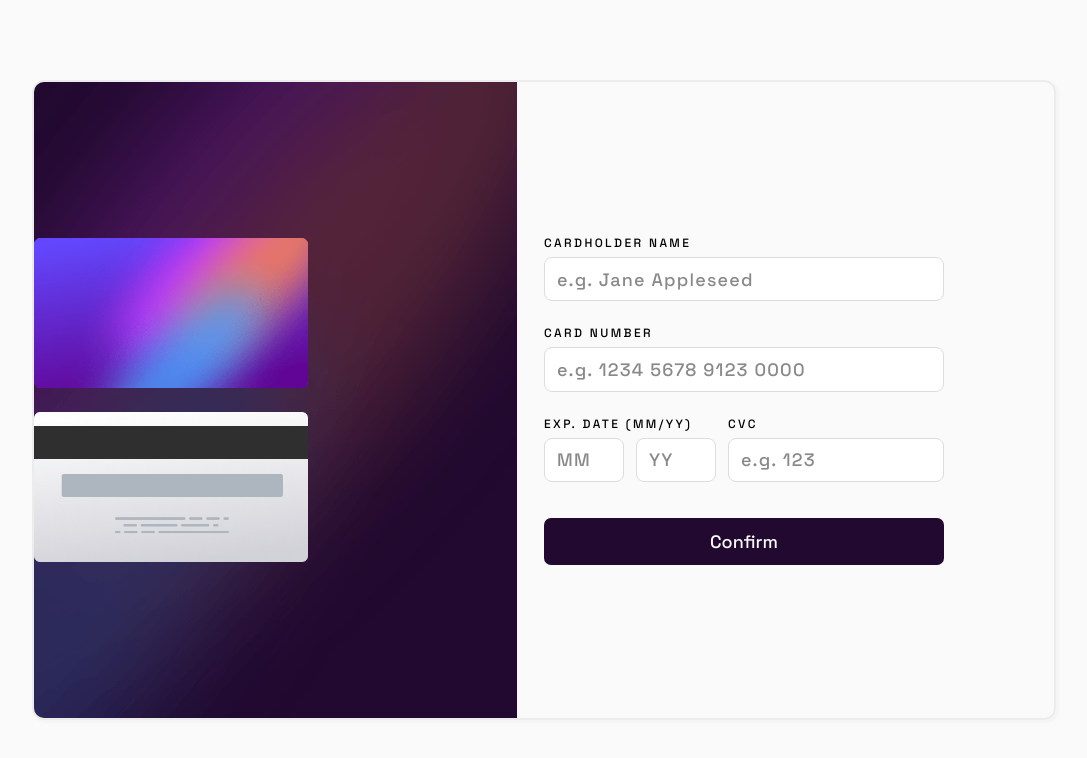
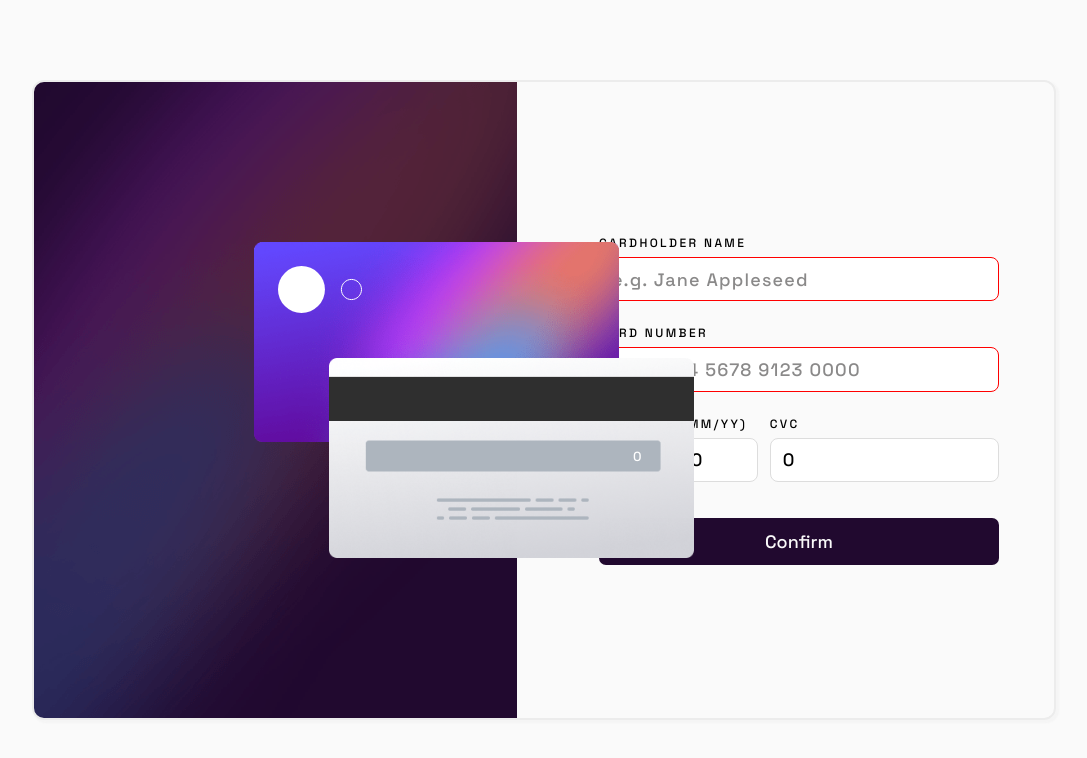
Before and after one commit to alejoelconejo/interactive-card, a React (Vite) app: page / in a window 1280 px wide. Shown: the top 758 px of the page, without its empty margins (96-1183 px from the left). Built offline with nearby package versions, Linux system fonts and the light colour scheme.

Commit message:
Add form rendering on card

```diff
--- a/src/App.tsx
+++ b/src/App.tsx
@@ -1,64 +1,30 @@
+import { useState } from 'react'
+import { creditCard } from './types'
+
+import FormCredit from './components/Form'
+import Cards from './components/Cards'
+
 const App = () => {
+  const [creditForm, setCreditForm] = useState<creditCard>({
+    name: '',
+    number: '',
+    month: 0,
+    year: 0,
+    cvc: 0,
+  })
+
+  const handleChange = (event: React.ChangeEvent<HTMLInputElement>) => {
+    const { name, value } = event.target
+    setCreditForm((prevCreditForm) => {
+      return { ...prevCreditForm, [name]: value }
+    })
+  }
+
+  console.log(creditForm)
   return (
     <main>
-      <section className='cards-section'>
-        <article className='card card-front'></article>
-        <article className='card card-back'></article>
-      </section>
-      <section className='form-section'>
-        <form>
-          <label>
-            Cardholder name
-            <input
-              placeholder='e.g. Jane Appleseed'
-              name='name'
-              type={'text'}
-            />
-          </label>
-          <label>
-            Card number
-            <input
-              placeholder='e.g. 1234 5678 9123 0000'
-              name='card-number'
-              type={'text'}
-              inputMode='numeric'
-            />
-          </label>
-          <div className='form-horizontal'>
-            <label>
-              Exp. Date (MM/YY)
-              <div className='inputs-date'>
-                <input
-                  className='input-date'
-                  name='exp-month'
-                  placeholder='MM'
-                  type={'text'}
-                  inputMode='numeric'
-                />
-                <input
-                  className='input-date'
-                  name='exp-year'
-                  placeholder='YY'
-                  type={'text'}
-                  inputMode='numeric'
-                />
-              </div>
-            </label>
-            <label>
-              CVC
-              <input
-                className='input-cvc'
-                name='cvc'
-                placeholder='e.g. 123'
-                type={'text'}
-                inputMode='numeric'
-              />
-            </label>
-          </div>
-
-          <button>Confirm</button>
-        </form>
-      </section>
+      <Cards creditForm={creditForm} />
+      <FormCredit creditForm={creditForm} handleChange={handleChange} />
     </main>
   )
 }
--- /dev/null
+++ b/src/components/Cards.tsx
@@ -0,0 +1,26 @@
+import CardLogo from '../assets/card-logo.svg'
+import { creditCard } from '../types'
+
+const Cards = ({ creditForm }: { creditForm: creditCard }) => {
+  return (
+    <section className='cards-section'>
+      <picture className='card card-front'>
+        <header>
+          <img src={CardLogo} />
+        </header>
+        <p>{creditForm.number}</p>
+        <footer>
+          <h3>{creditForm.name}</h3>
+          <span>
+            {creditForm.month}/{creditForm.year}
+          </span>
+        </footer>
+      </picture>
+      <picture className='card card-back'>
+        <p>{creditForm.cvc}</p>
+      </picture>
+    </section>
+  )
+}
+
+export default Cards
--- /dev/null
+++ b/src/components/Form.tsx
@@ -0,0 +1,84 @@
+import { creditCard } from '../types'
+
+const FormCredit = ({
+  creditForm,
+  handleChange,
+}: {
+  creditForm: creditCard
+  handleChange: React.ChangeEventHandler<HTMLInputElement>
+}) => {
+  return (
+    <section className='form-section'>
+      <form>
+        <label>
+          Cardholder name
+          <input
+            placeholder='e.g. Jane Appleseed'
+            name='name'
+            type={'text'}
+            value={creditForm.name}
+            onChange={handleChange}
+            required
+          />
+        </label>
+        <label>
+          Card number
+          <input
+            placeholder='e.g. 1234 5678 9123 0000'
+            name='number'
+            type={'text'}
+            inputMode='numeric'
+            value={creditForm.number}
+            pattern='[A-Za-z0-9]{4}\s[A-Za-z0-9]{4}\s[A-Za-z0-9]{4}\s[A-Za-z0-9]{4}'
+            onChange={handleChange}
+            required
+          />
+        </label>
+        <div className='form-horizontal'>
+          <label>
+            Exp. Date (MM/YY)
+            <div className='inputs-date'>
+              <input
+                className='input-month'
+                name='month'
+                placeholder='MM'
+                type={'number'}
+                min={'1'}
+                max={'12'}
+                value={creditForm.month}
+                onChange={handleChange}
+                required
+              />
+              <input
+                className='input-date'
+                name='year'
+                placeholder='YY'
+                type={'number'}
+                value={creditForm.year}
+                onChange={handleChange}
+                required
+              />
+            </div>
+          </label>
+          <label>
+            CVC
+            <input
+              className='input-cvc'
+              name='cvc'
+              placeholder='e.g. 123'
+              type={'text'}
+              inputMode='numeric'
+              value={creditForm.cvc}
+              onChange={handleChange}
+              required
+            />
+          </label>
+        </div>
+
+        <button>Confirm</button>
+      </form>
+    </section>
+  )
+}
+
+export default FormCredit
--- a/src/index.css
+++ b/src/index.css
@@ -46,6 +46,7 @@ main {
   flex: 1;
   height: 100%;
   align-items: center;
+  justify-content: center;
 }
 
 form {
@@ -92,6 +93,10 @@ input::placeholder {
   color: #8a8989;
 }
 
+input:invalid {
+  border: solid red 1px;
+}
+
 .form-horizontal {
   display: flex;
   gap: 1rem;
@@ -111,9 +116,6 @@ form button {
 
 .cards-section {
   display: flex;
-  flex-direction: column;
-  justify-content: center;
-  gap: 2rem;
   flex: 1;
   height: 100%;
   position: relative;
@@ -121,15 +123,47 @@ form button {
 }
 
 .card {
-  height: 150px;
+  height: 200px;
+  width: 365px;
   background-repeat: no-repeat;
   background-size: contain;
+  color: white;
+  text-transform: uppercase;
+  position: absolute;
 }
 
 .card-front {
   background-image: url('./assets/bg-card-front.png');
+  display: flex;
+  flex-direction: column;
+  justify-content: space-between;
+  padding: 2rem;
+  left: 220px;
+  top: 160px;
+}
+
+.card-front header {
+  margin-bottom: 2rem;
+}
+
+.card-front p {
+  font-size: 1.8rem;
+}
+
+.card-front footer {
+  display: flex;
+  justify-content: space-between;
 }
 
 .card-back {
   background-image: url('./assets/bg-card-back.png');
+  left: 295px;
+  bottom: 160px;
 }
+
+.card-back p {
+  position: absolute;
+  top: 90px;
+  right: 50px;
+  font-size: 1.1rem;
+}
```
Also changed, not shown: src/types.d.ts (added, +7 -0 lines), src/assets/card-logo.svg (renamed from doc/images/card-logo.svg).
